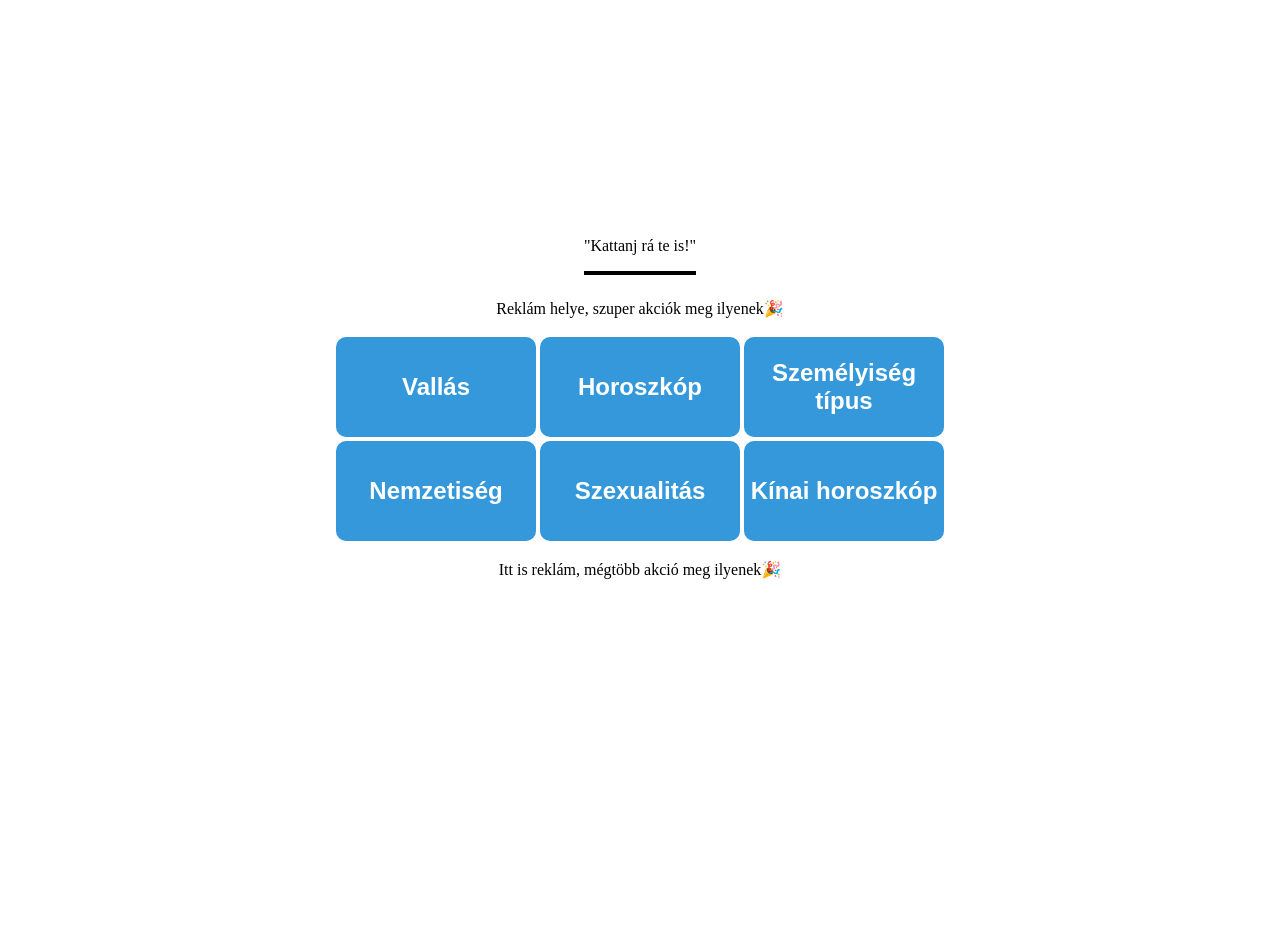
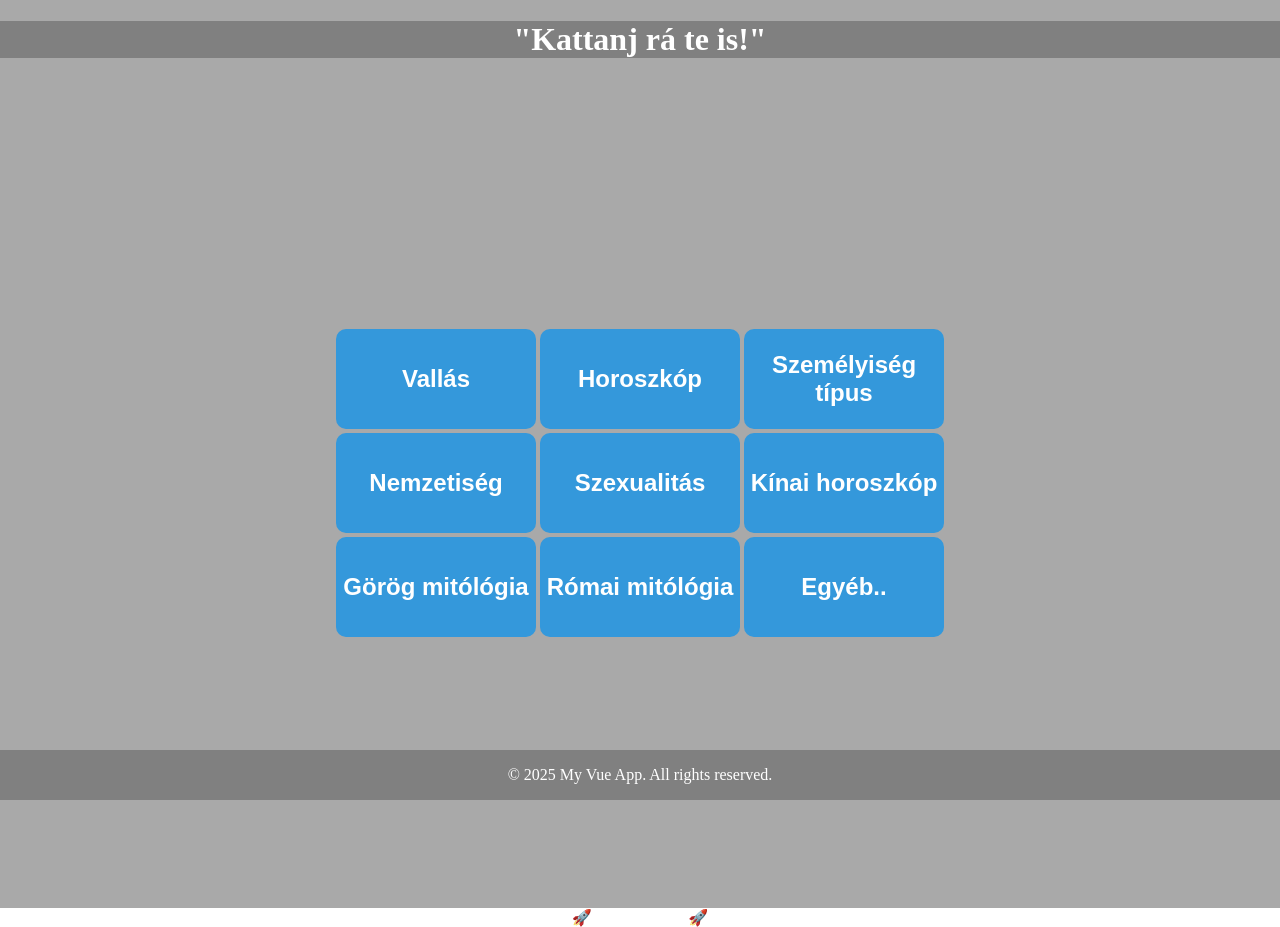
Before and after one commit to kinekmiakattja/kinekmiakattja, a Vue app: page / in a window 1280 px wide. Before the commit the page ends 816 px from the top, so only its background shows below. Built offline with nearby package versions, Linux system fonts and the light colour scheme.

Commit message:
fixing some issues

```diff
--- a/src/App.vue
+++ b/src/App.vue
@@ -1,3 +1,20 @@
 <template>
-  <router-view />
+  <Header />
+  <main class="flex-grow flex items-center justify-center p-4">
+    <router-view />
+  </main>
+  <AdBanner class="absolute bottom-0 left-0 w-full" />
+  <Footer />
 </template>
+
+<script setup>
+import AdBanner from '@/components/AdBanner.vue';
+import Header from '@/components/Header.vue';
+import Footer from '@/components/Footer.vue';
+</script>
+
+<style scoped>
+AdBanner {
+  position: bottom;
+}
+</style>
--- /dev/null
+++ b/src/components/AdBanner.vue
@@ -0,0 +1,14 @@
+<template>
+    <div class="advertisement">
+      🚀 Reklám helye 🚀
+    </div>
+</template>
+
+<style scoped>
+    .advertisement {
+    width: 100%;
+    text-align: center;
+    background-color: white;
+    margin-top: 25px;
+  }
+</style>
--- /dev/null
+++ b/src/components/Footer.vue
@@ -0,0 +1,15 @@
+<template>
+    <footer class="bg-gray-800 text-white p-4 text-center w-full">
+      <p>© 2025 My Vue App. All rights reserved.</p>
+    </footer>
+  </template>
+
+<style scoped>
+  footer {
+    position: absolute;
+    bottom: 0;
+    width: 100%;
+    background-color: gray;
+    text-align: center;
+  }
+  </style>
--- /dev/null
+++ b/src/components/Header.vue
@@ -0,0 +1,14 @@
+<template>
+    <div class="header">
+        <h1>"Kattanj rá te is!"</h1>
+    </div>
+</template>
+
+<style scoped>
+  .header {
+    width: 100%;
+    text-align: center;
+    background-color: gray;
+    margin-bottom: 25px;
+  }
+  </style>
--- a/src/components/MainScreenButtons.vue
+++ b/src/components/MainScreenButtons.vue
@@ -1,15 +1,20 @@
 <template>
-    <table class="table-auto bg-white p-6 rounded-lg shadow-lg">
-      <tbody class="space-y-6">
-        <tr class="space-x-6">
+    <table>
+      <tbody>
+        <tr>
             <td><button @click="goToReligion" class="button">Vallás</button></td>
             <td><button @click="handleClick(2)" class="button">Horoszkóp</button></td>
             <td><button @click="handleClick(3)" class="button">Személyiség típus</button></td>
         </tr>
-        <tr class="space-x-6">
+        <tr>
             <td><button @click="handleClick(4)" class="button">Nemzetiség</button></td>
             <td><button @click="handleClick(5)" class="button">Szexualitás</button></td>
             <td><button @click="handleClick(6)" class="button">Kínai horoszkóp</button></td>
+        </tr>
+        <tr>
+            <td><button @click="handleClick(4)" class="button">Görög mitólógia</button></td>
+            <td><button @click="handleClick(5)" class="button">Római mitólógia</button></td>
+            <td><button @click="handleClick(6)" class="button">Egyéb..</button></td>
         </tr>
       </tbody>
     </table>
--- a/src/index.css
+++ b/src/index.css
@@ -1,3 +1,19 @@
 @tailwind base;
 @tailwind components;
 @tailwind utilities;
+
+@layer base {
+    html, body {
+      margin: 0;
+      padding: 0;
+      width: 100%;
+      height: 100%;
+      overflow-x: hidden;
+      color:white;
+      background-color: darkgray;
+    }
+}
+
+* {
+    box-sizing: border-box;
+}
--- a/src/router/index.ts
+++ b/src/router/index.ts
@@ -1,7 +1,7 @@
 // src/router/index.ts
 import { createRouter, createWebHistory } from 'vue-router';
-import Home from '../views/Home.vue';
-import Religion from '../views/Religion.vue';
+import Home from '@/views/Home.vue';
+import Religion from '@/views/Religion.vue';
 
 const routes = [
   { path: '/', component: Home },
--- a/src/views/Home.vue
+++ b/src/views/Home.vue
@@ -1,25 +1,17 @@
+<template>
+  <div class="flex flex-col items-center justify-center min-h-screen bg-gray-100">
+    <MainScreenButtons class="mainbuttons" />
+  </div>
+</template>
+
 <script setup>
 import MainScreenButtons from '@/components/MainScreenButtons.vue';
 </script>
 
-<template>
-    <div class="flex flex-col items-center justify-center min-h-screen bg-gray-100">
-    <!-- Motto Section -->
-    <div class="text-4xl font-bold mb-4">
-      <p>"Kattanj rá te is!"</p>
-      <hr class="w-24 mt-2 border-2 border-gray-500" />
-    </div>
-    <!-- Advertisement Section -->
-    <div class="advertisement w-full mt-10 bg-gray-200 text-center p-6">
-      <p class="text-lg text-gray-700 font-semibold">Reklám helye, szuper akciók meg ilyenek🎉</p>
-    </div>
-    <!-- Buttons Section -->
-    <MainScreenButtons />
-
-    <!-- Advertisement Section 2 -->
-    <div class="advertisement w-full mt-10 bg-gray-200 text-center p-6">
-      <p class="text-lg text-gray-700 font-semibold">Itt is reklám, mégtöbb akció meg ilyenek🎉</p>
-    </div>
-  </div>
-
-</template>
+<style scoped>
+  .mainbuttons {
+    bottom: 0;
+    width: 100%;
+    text-align: center;
+  }
+  </style>
```
